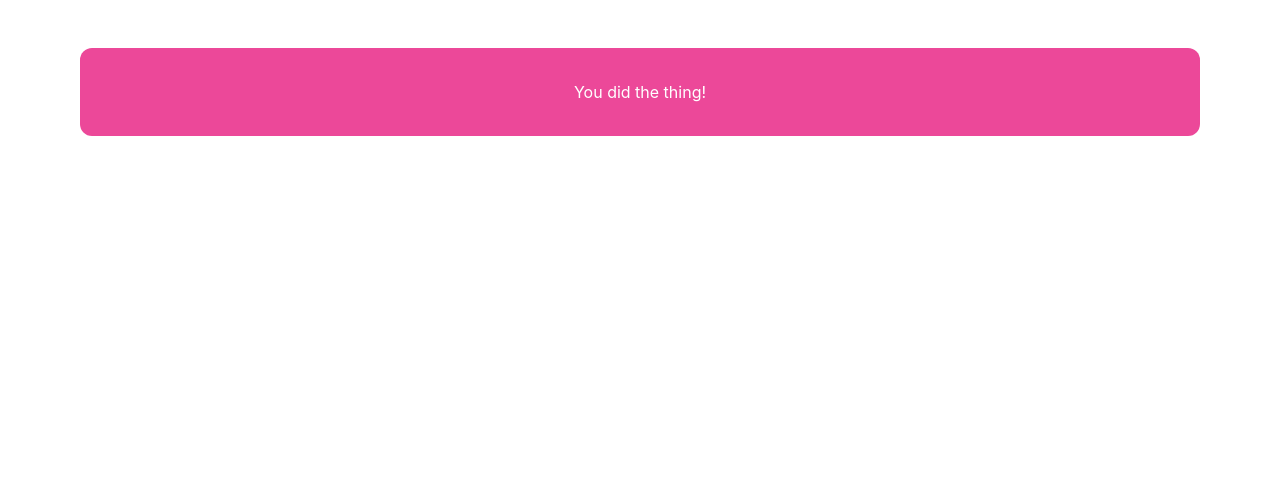
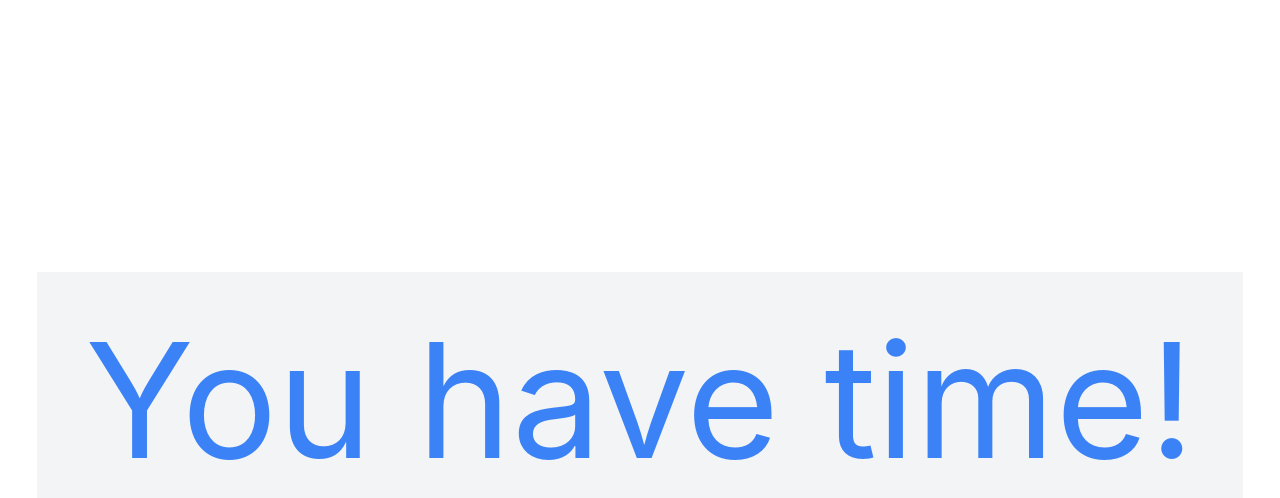
Before and after one commit to jonbell-lot23/do-the-thing, a Next.js app: page / in a window 1280 px wide. Shown: the top 498 px of the page. Built offline with nearby package versions, Linux system fonts and the light colour scheme.

Commit message:
Improvements!

```diff
--- a/pages/index.js
+++ b/pages/index.js
@@ -3,12 +3,28 @@ import Head from "next/head";
 import Image from "next/image";
 import styles from "../styles/Home.module.css";
 
+
+export function Yes() {
+  return (<div className="bg-pink-500 text-white p-12">You did a thing!</div>)
+}
+
+export function No() {
+  return (<div className="bg-gray-100 text-blue-500 p-12">You have time!</div>)
+}
+
 export default function Home() {
   let streakArray =
   [
     "7-9-2022",
-    "7-10-2022"
+    "7-10-2022",
+    "7-11-2022",
   ];
+
+  /*
+  7-9: Comic page
+  7-10: This app, comic page, goose egg log, tinker bell
+  7-11: Comic page
+  */
 
   let currentTime = new Date();
   let month = 1+currentTime.getMonth();
@@ -21,24 +37,18 @@ export default function Home() {
   const lastItem = streakArray[streakArray.length - 1];
   // console.log(lastItem);
 
-  return (
 
 
-
+  return (
 
     <div className={styles.container}>
       <Head>
         <title>Do the thing</title>
-        <meta name="description" content="Generated by create next app" />
         <link rel="icon" href="/favicon.ico" />
       </Head>
 
-      <div className="bg-pink-500 text-center h- p-8 text-white rounded-xl m-12">
-        <h1>{dateString == lastItem ? "You did the thing!" : "You have time do the thing :)"}</h1>
-      </div>
-
-      <div>
-
+      <div className={styles.main}>
+        {dateString == lastItem ? <Yes /> : <No />}
       </div>
 
     </div>
--- a/styles/Home.module.css
+++ b/styles/Home.module.css
@@ -1,5 +1,5 @@
 .container {
-  padding: 0 2rem;
+  padding: 0;
 }
 
 .main {
@@ -10,6 +10,8 @@
   flex-direction: column;
   justify-content: center;
   align-items: center;
+  font-size: 10rem;
+  line-height: 10rem;
 }
 
 .footer {
```
Also changed, not shown: 1 other file (tests, documents, lock files or other folders).
